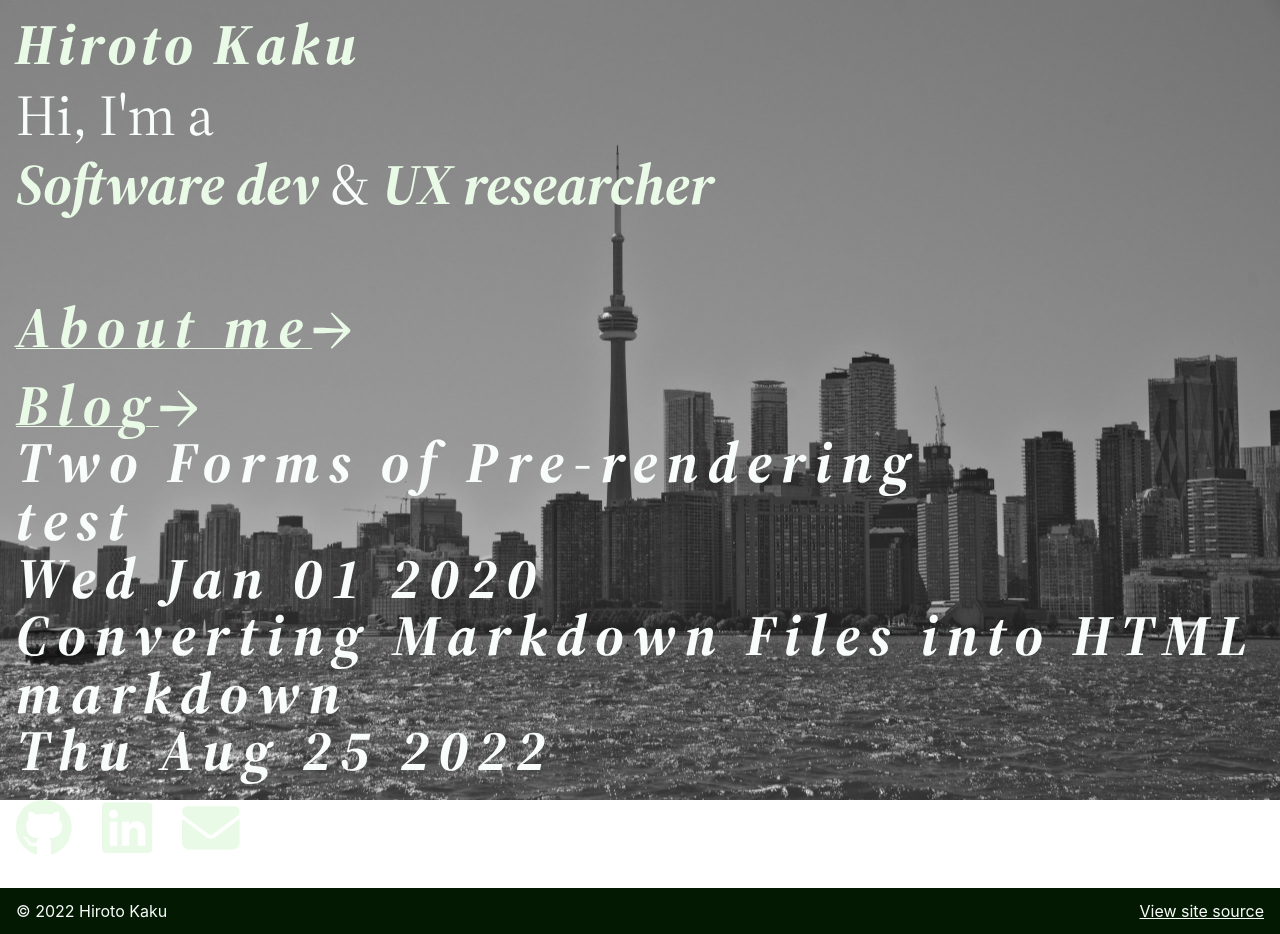
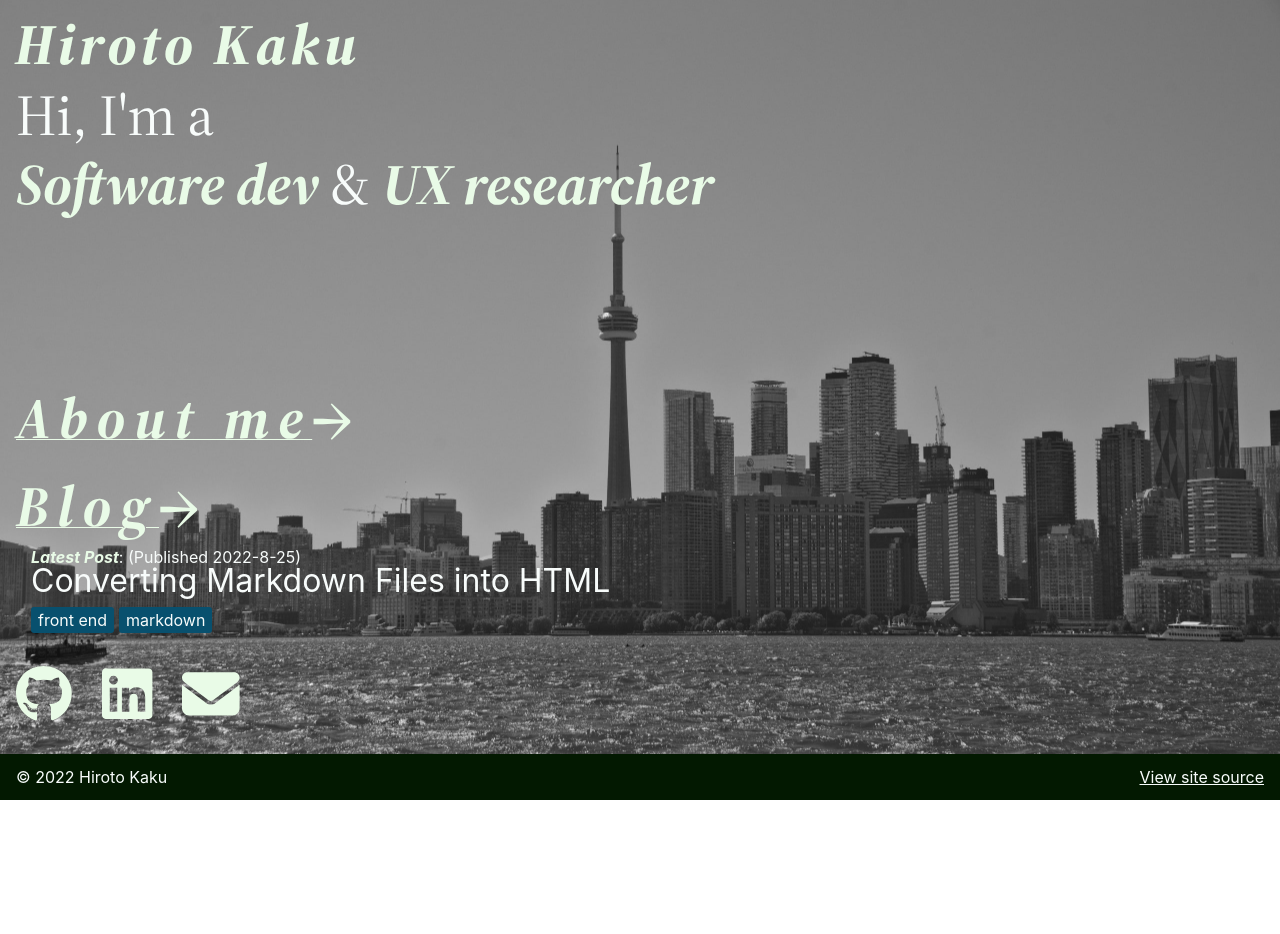
Before and after one commit to thekakkun/thekakkun.github.io, a Next.js app: page / in a window 1280 px wide. After the commit the page ends 800 px from the top, so only its background shows below. Built offline with nearby package versions, Linux system fonts and the light colour scheme; a small style sheet from the web is missing; a web font is replaced by a local one.

Commit message:
Display latest post on homepage

```diff
--- a/components/ui/article.js
+++ b/components/article.js
@@ -1,4 +1,3 @@
-import Head from "next/head";
 import styles from "./article.module.scss";
 
 export default function Article({ postData, children }) {
--- a/components/ui/article.module.scss
+++ b/components/article.module.scss
@@ -1,4 +1,4 @@
-@use "../../styles/base";
+@use "../styles/base";
 
 .article {
   max-width: 1000px;
--- a/components/ui/layout.js
+++ b/components/ui/layout.js
@@ -3,7 +3,7 @@ import { useState } from "react";
 import Link from "next/link";
 
 import Footer from "../footer";
-import Article from "./article";
+import Article from "../article";
 import Container from "./container";
 import Header from "../header";
 
--- a/lib/posts.js
+++ b/lib/posts.js
@@ -37,7 +37,7 @@ export async function getSortedPostsData() {
   );
 
   return JSON.stringify(
-    allPostsData.sort(({ date: a }, { date: b }) => (a < b ? 1 : -1))
+    allPostsData.sort(({ date: a }, { date: b }) => (a < b ? -1 : 1))
   );
 }
 
--- a/pages/about-me.js
+++ b/pages/about-me.js
@@ -8,7 +8,7 @@ import { faGithub, faLinkedin } from "@fortawesome/free-brands-svg-icons";
 import styles from "../styles/about-me.module.scss";
 import List from "../components/ui/list";
 import Button from "../components/ui/button";
-import Article from "../components/ui/article";
+import Article from "../components/article";
 
 const imageLoader = require("../loader");
 
--- a/pages/blog/[id].js
+++ b/pages/blog/[id].js
@@ -1,6 +1,6 @@
 import Head from "next/head";
 
-import Article from "../../components/ui/article";
+import Article from "../../components/article";
 import { getAllPostIds, getPostData } from "../../lib/posts";
 
 export default function Post({ postData }) {
--- a/pages/index.js
+++ b/pages/index.js
@@ -24,6 +24,7 @@ styles["intro--bold--underline"] = [
 ].join(" ");
 
 export default function HomePage({ allPostsData }) {
+  const latestPost = allPostsData[0];
   return (
     <>
       <Head>
@@ -52,15 +53,19 @@ export default function HomePage({ allPostsData }) {
                   <span>Blog</span>→
                 </a>
               </Link>
-              <ul>
-                {allPostsData.map(({ id, date, title }) => (
-                  <li key={id}>
-                    {title} <br />
-                    {id} <br />
-                    {new Date(date).toDateString()}
-                  </li>
-                ))}
-              </ul>
+              <div className={styles.blogpost}>
+                <span className={styles.blogpost__pubdate}>
+                  <em>Latest Post</em>: (Published {latestPost.date})
+                </span>
+                <Link href={`/blog/${latestPost.id}`}>
+                  <a className={styles.blogpost__title}>{latestPost.title} </a>
+                </Link>
+                <ul className={styles.blogpost__tag}>
+                  {Array.from(latestPost.tags.entries()).map(([i, tag]) => (
+                    <li key={i}>{tag}</li>
+                  ))}
+                </ul>
+              </div>
             </li>
             <li className={styles.nav__item}>
               <ul className={styles.nav__social}>
--- a/styles/index.module.scss
+++ b/styles/index.module.scss
@@ -34,15 +34,17 @@
 
 .nav {
   margin-bottom: 30px;
+
   &__item {
     @include base.serif;
     font-size: 3.6rem;
     font-weight: 700;
     letter-spacing: 0.16em;
     font-style: italic;
-    margin-top: 20px;
+    margin-top: 30px;
 
     a {
+      display: block;
       color: base.$green-100;
       text-decoration: none;
 
@@ -51,6 +53,47 @@
         text-decoration: solid underline 0rem base.$green-100;
         &:hover {
           text-decoration: solid underline 0.2rem base.$green-100;
+        }
+      }
+    }
+
+    .blogpost {
+      @include base.sans;
+      font-style: normal;
+      letter-spacing: normal;
+      font-weight: normal;
+      font-size: 1rem;
+      margin-top: 15px;
+      margin-left: 15px;
+      // background-color: red;
+      display: inline-block;
+
+      &__title {
+        font-size: 2rem;
+        margin-bottom: 5px;
+        color: base.$neutral-100;
+        text-decoration: none;
+
+        &:hover {
+          text-decoration: underline;
+        }
+      }
+
+      &__pubdate {
+        font-size: 1rem;
+        text-decoration: none;
+      }
+
+      &__tag {
+        margin-top: 10px;
+        font-size: 1rem;
+        li {
+          display: inline-block;
+          padding: 5px 7px;
+          border-radius: 3px;
+          margin-right: 5px;
+          color: base.$neutral-100;
+          background-color: base.$blue-800;
         }
       }
     }
```
